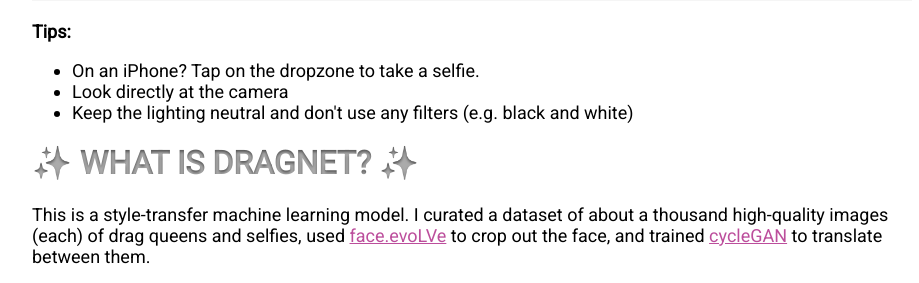
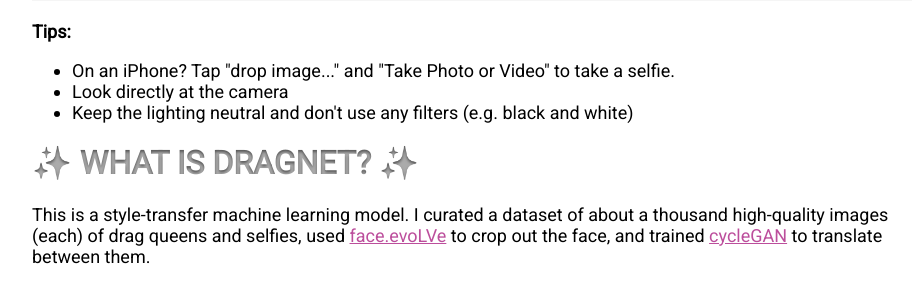
Before and after one commit to jeremyadamsfisher/dragnet, a Flask app: page /app/ in a window 1280 px wide. Shown: the part 393-676 px from the top of the page, without its empty margins (168-1087 px from the left). Run offline with Flask 2, Linux system fonts and the light colour scheme; parts of the project's set-up code (start-up, migrations or seed data) failed here and were passed over; some libraries are stand-ins or nearby versions; some web fonts are replaced.

Commit message:
Reword tips

```diff
--- a/app/frontend/templates/frontend/tips.html
+++ b/app/frontend/templates/frontend/tips.html
@@ -1,6 +1,6 @@
 <b>Tips:</b>
 <ul>
-    <li>On an iPhone? Tap on the dropzone to take a selfie.</li>
+    <li>On an iPhone? Tap "drop image..." and "Take Photo or Video" to take a selfie.</li>
     <li>Look directly at the camera</li>
     <li>Keep the lighting neutral and don't use any filters (e.g. black and white)</li>
 </ul>
```
